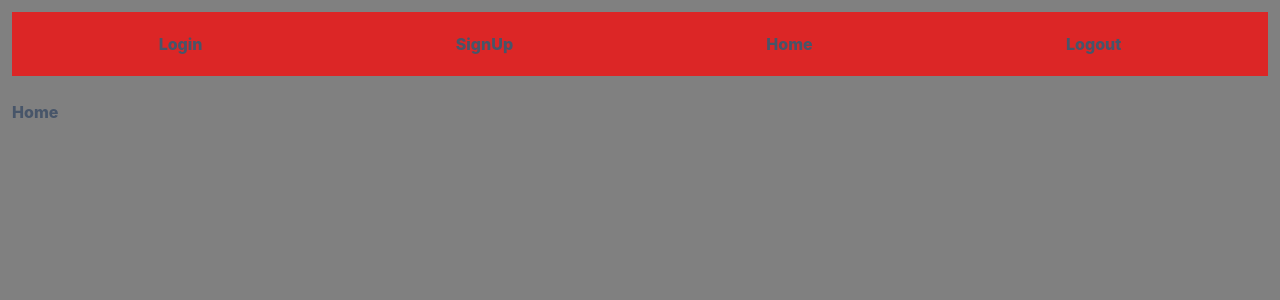
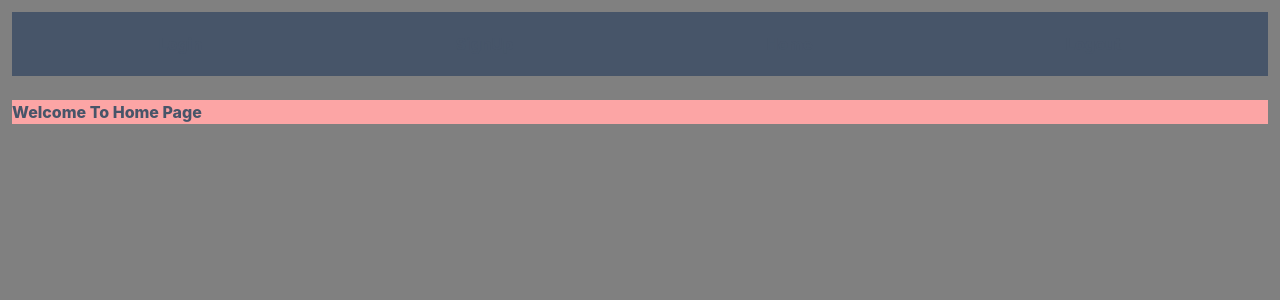
Before and after one commit to sabby74/own-login-signup-mern-frontend, a React (Create React App) app: page /home in a window 1280 px wide. Shown: the top 300 px of the page. Built offline with nearby package versions, Linux system fonts and the light colour scheme.

Commit message:
changes for navigate to home

```diff
--- a/src/components/Header.jsx
+++ b/src/components/Header.jsx
@@ -5,7 +5,7 @@ import { useNavigate } from 'react-router-dom'
 const Header = () => {
   const navigate = useNavigate();
   return (
-    <nav className="bg-red-600 flex flex-row justify-around p-5 mb-6 " >
+    <nav className="bg-slate-600 flex flex-row justify-around p-5 mb-6 " >
 
         <Link className="hover:italic" to="/login">
           <div>Login</div>
--- a/src/pages/Home.jsx
+++ b/src/pages/Home.jsx
@@ -2,7 +2,7 @@ import React from 'react'
 
 const Home = () => {
   return (
-    <div>Home</div>
+    <div className='bg-red-300'>Welcome To Home Page</div>
   )
 }
 
--- a/src/pages/Login.jsx
+++ b/src/pages/Login.jsx
@@ -12,8 +12,11 @@ function Login() {
   const handleLogin = async () => {
     try {
       const response = await axios.post('https://own-loginsignup-mern.onrender.com/login', { email, password });
-      console.log('Login Response:', response.data);
+      console.log('you are logged in :', response.data);
       console.log(response.data);
+      if (response.data === "you are logged in") {
+        navigate('/home');
+      }
     } catch (error) {
       console.error('Error during login:', error);
     }
```
